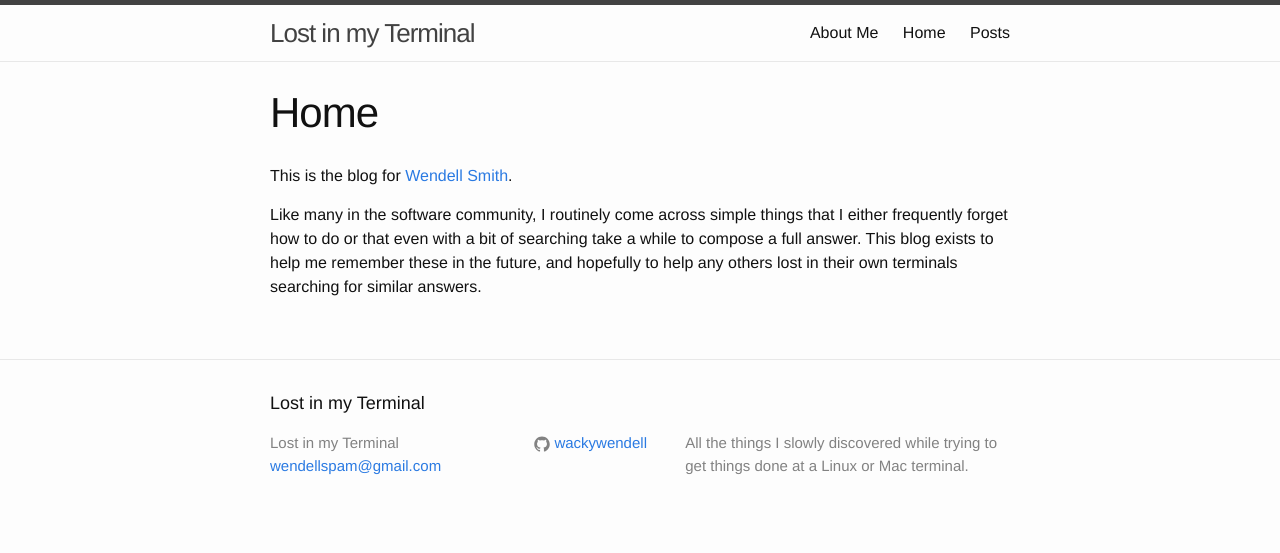
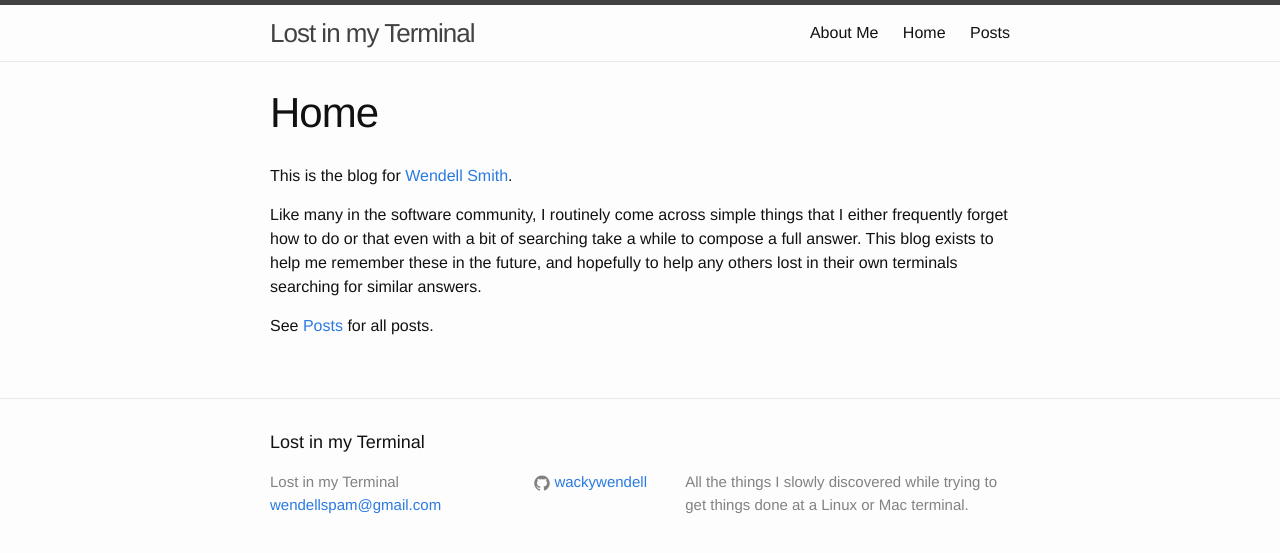
Before and after one commit to wackywendell/lostinmyterminal, a Jekyll site: the page built from index.md, in a window 1280 px wide. Shown: the top 553 px of the page. Built offline with Jekyll 4.4.1, drawn with Linux system fonts in a browser that asks for light colours.

Commit message:
Added Posts link to index

```diff
--- a/index.md
+++ b/index.md
@@ -7,3 +7,5 @@ permalink: /
 This is the blog for [Wendell Smith](about).
 
 Like many in the software community, I routinely come across simple things that I either frequently forget how to do or that even with a bit of searching take a while to compose a full answer. This blog exists to help me remember these in the future, and hopefully to help any others lost in their own terminals searching for similar answers.
+
+See [Posts](posts) for all posts.
```
